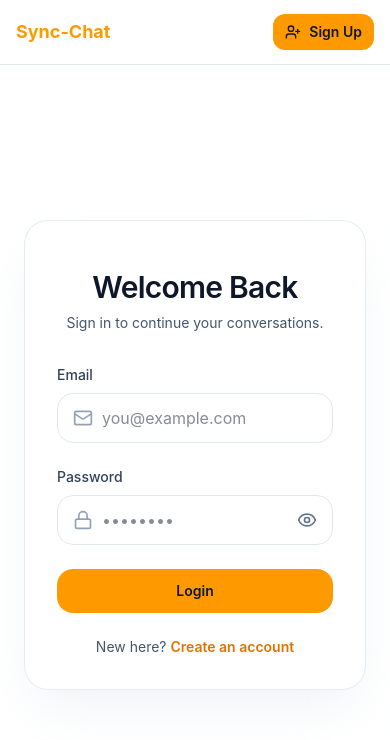
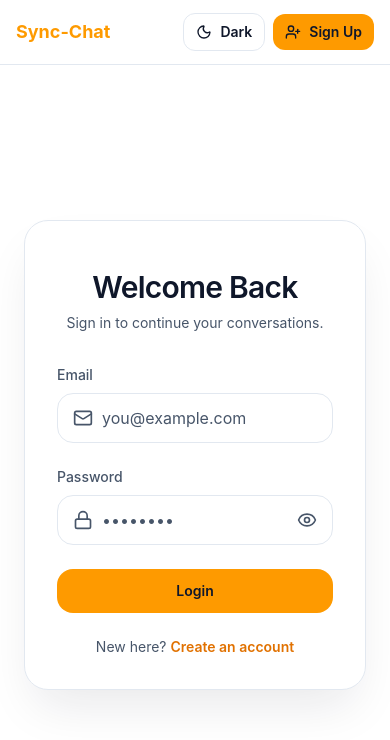
Before and after one commit to Rudrasharma214/Sync-Chat, a React (Vite) app in the folder frontend/: page /login in a window 390 px wide. Shown: the top 740 px of the page. Built offline with nearby package versions, Linux system fonts and the light colour scheme; no server answers.

Commit message:
feat: implement theme context and apply theming across components

```diff
--- a/frontend/src/App.jsx
+++ b/frontend/src/App.jsx
@@ -9,6 +9,7 @@ import { Loader } from "lucide-react";
 
 import { Toaster } from "react-hot-toast";
 import { AuthProvider, useAuth } from "./context/AuthContext";
+import { ThemeProvider } from "./context/ThemeContext";
 
 //-----------------------------------------------
 
@@ -23,8 +24,8 @@ const AppContent = () => {
 
   if (isCheckingAuth) {
     return (
-      <div className="flex items-center justify-center h-screen">
-        <Loader className="size-10 animate-spin" />
+      <div className="theme-bg theme-text flex h-screen items-center justify-center">
+        <Loader className="size-10 animate-spin text-amber-500" />
       </div>
     );
   }
@@ -39,9 +40,11 @@ const AppContent = () => {
 
 const App = () => {
   return (
-    <AuthProvider>
-      <AppContent />
-    </AuthProvider>
+    <ThemeProvider>
+      <AuthProvider>
+        <AppContent />
+      </AuthProvider>
+    </ThemeProvider>
   );
 };
 
--- a/frontend/src/components/AuthImagePattern.jsx
+++ b/frontend/src/components/AuthImagePattern.jsx
@@ -1,7 +1,21 @@
 import React from "react";
+import { useTheme } from "../context/ThemeContext";
 
 const AuthImagePattern = ({ title, subtitle }) => {
-  const shapes = [
+  const { isDarkMode } = useTheme();
+  const shapes = isDarkMode
+    ? [
+      "rounded-xl bg-amber-400/30",
+      "rounded-full bg-amber-500/28",
+      "rotate-12 rounded-md bg-orange-300/24",
+      "rounded-3xl scale-110 bg-slate-600/38",
+      "rotate-3 rounded-xl scale-90 bg-amber-500/24",
+      "rounded-full rotate-45 bg-slate-500/32",
+      "rounded-full -rotate-12 bg-amber-300/26",
+      "rounded-2xl -rotate-6 bg-slate-700/42",
+      "rounded-md scale-105 bg-orange-200/20",
+    ]
+    : [
       "rounded-xl bg-amber-400/60",
       "rounded-full bg-amber-500/45",
       "rotate-12 rounded-md bg-orange-300/60",
@@ -14,7 +28,8 @@ const AuthImagePattern = ({ title, subtitle }) => {
     ];
 
   return (
-    <div className="relative hidden items-center justify-center overflow-hidden bg-white lg:flex">
+    <div className="theme-bg relative hidden items-center justify-center overflow-hidden lg:flex">
+      <div className="pointer-events-none absolute inset-0 bg-[radial-gradient(circle_at_top,_rgba(245,158,11,0.14),_transparent_55%)]" />
       <div className="relative w-full max-w-md px-8 text-center lg:px-10">
         <div className="grid grid-cols-3 gap-4 mb-8">
           {[...Array(9)].map((_, i) => (
@@ -25,8 +40,8 @@ const AuthImagePattern = ({ title, subtitle }) => {
           ))}
         </div>
 
-        <h2 className="mb-3 text-4xl font-bold text-slate-900 drop-shadow-sm">{title}</h2>
-        <p className="text-base text-slate-700">{subtitle}</p>
+        <h2 className="theme-text mb-3 text-4xl font-bold drop-shadow-sm">{title}</h2>
+        <p className="theme-muted text-base">{subtitle}</p>
       </div>
     </div>
   );
--- a/frontend/src/components/Navbar.jsx
+++ b/frontend/src/components/Navbar.jsx
@@ -1,12 +1,14 @@
 import React from "react";
 import { Link, useLocation, useNavigate } from "react-router-dom";
-import { LogOut, LogIn, MessageSquare, UserPlus } from "lucide-react";
+import { LogOut, LogIn, Moon, Sun, UserPlus } from "lucide-react";
 import { useAuth } from "../context/AuthContext";
+import { useTheme } from "../context/ThemeContext";
 
 const Navbar = () => {
   const navigate = useNavigate();
   const location = useLocation();
   const { authUser, logout } = useAuth();
+  const { isDarkMode, toggleTheme } = useTheme();
 
   const handleLogout = async () => {
     const result = await logout();
@@ -17,16 +19,27 @@ const Navbar = () => {
 
   const isLoginPage = location.pathname === "/login";
   const isSignupPage = location.pathname === "/signup";
+  const headerBgClass = isDarkMode ? "bg-black/95" : "bg-white/95";
 
   return (
-    <header className="sticky top-0 z-40 border-b border-slate-200 bg-white/90 backdrop-blur">
+    <header className={`theme-border sticky top-0 z-40 border-b backdrop-blur ${headerBgClass}`}>
       <div className="mx-auto flex h-16 w-full max-w-7xl items-center justify-between px-4 sm:px-6 lg:px-8">
         <Link to="/" className="flex items-center gap-2.5 transition hover:opacity-80">
-
           <h1 className="text-lg font-bold text-amber-500">Sync-Chat</h1>
         </Link>
 
         <div className="flex items-center gap-2">
+          <button
+            type="button"
+            className="theme-border theme-text inline-flex items-center gap-2 rounded-xl border px-3 py-2 text-sm font-semibold transition hover:border-amber-500/70 hover:text-amber-500"
+            onClick={toggleTheme}
+            aria-label="Toggle theme"
+            title={isDarkMode ? "Switch to light theme" : "Switch to dark theme"}
+          >
+            {isDarkMode ? <Sun className="h-4 w-4" /> : <Moon className="h-4 w-4" />}
+            <span>{isDarkMode ? "Light" : "Dark"}</span>
+          </button>
+
           {!authUser && !isLoginPage && (
             <Link
               to="/login"
--- /dev/null
+++ b/frontend/src/context/ThemeContext.jsx
@@ -0,0 +1,50 @@
+import React, { createContext, useContext, useEffect, useMemo, useState } from "react";
+
+const ThemeContext = createContext(undefined);
+const STORAGE_KEY = "sync-chat-theme";
+
+const getInitialTheme = () => {
+    const savedTheme = localStorage.getItem(STORAGE_KEY);
+
+    if (savedTheme === "dark" || savedTheme === "light") {
+        return savedTheme;
+    }
+
+    return window.matchMedia("(prefers-color-scheme: dark)").matches ? "dark" : "light";
+};
+
+export const ThemeProvider = ({ children }) => {
+    const [theme, setTheme] = useState(getInitialTheme);
+
+    useEffect(() => {
+        document.documentElement.setAttribute("data-theme", theme);
+        document.documentElement.classList.toggle("dark", theme === "dark");
+        localStorage.setItem(STORAGE_KEY, theme);
+    }, [theme]);
+
+    const toggleTheme = () => {
+        setTheme((prevTheme) => (prevTheme === "light" ? "dark" : "light"));
+    };
+
+    const value = useMemo(
+        () => ({
+            theme,
+            isDarkMode: theme === "dark",
+            setTheme,
+            toggleTheme,
+        }),
+        [theme]
+    );
+
+    return <ThemeContext.Provider value={value}>{children}</ThemeContext.Provider>;
+};
+
+export const useTheme = () => {
+    const context = useContext(ThemeContext);
+
+    if (!context) {
+        throw new Error("useTheme must be used within a ThemeProvider");
+    }
+
+    return context;
+};
--- a/frontend/src/index.css
+++ b/frontend/src/index.css
@@ -1 +1,64 @@
 @import "tailwindcss";
+
+:root {
+    --bg: #ffffff;
+    --surface: #ffffff;
+    --surface-soft: #f1f5f9;
+    --border: #e2e8f0;
+    --text: #0f172a;
+    --muted: #475569;
+    --input: #ffffff;
+    color-scheme: light;
+}
+
+:root[data-theme="dark"] {
+    --bg: #000000;
+    --surface: #111827;
+    --surface-soft: #0f172a;
+    --border: #1f2937;
+    --text: #e5e7eb;
+    --muted: #94a3b8;
+    --input: #0f172a;
+    color-scheme: dark;
+}
+
+body {
+    min-height: 100vh;
+    background-color: var(--bg);
+    color: var(--text);
+    transition: background-color 0.3s ease, color 0.3s ease;
+}
+
+.theme-bg {
+    background-color: var(--bg);
+}
+
+.theme-surface {
+    background-color: var(--surface);
+}
+
+.theme-surface-soft {
+    background-color: var(--surface-soft);
+}
+
+.theme-border {
+    border-color: var(--border);
+}
+
+.theme-text {
+    color: var(--text);
+}
+
+.theme-muted {
+    color: var(--muted);
+}
+
+.theme-input {
+    background-color: var(--input);
+    border-color: var(--border);
+    color: var(--text);
+}
+
+.theme-input::placeholder {
+    color: var(--muted);
+}
--- a/frontend/src/pages/Login.jsx
+++ b/frontend/src/pages/Login.jsx
@@ -4,7 +4,7 @@ import AuthImagePattern from "../components/AuthImagePattern";
 import Navbar from "../components/Navbar";
 import { Link, useNavigate } from "react-router-dom";
 import toast from "react-hot-toast";
-import { Eye, EyeOff, Loader2, Lock, Mail, MessageSquare } from "lucide-react";
+import { Eye, EyeOff, Loader2, Lock, Mail } from "lucide-react";
 
 const Login = () => {
   const [showPassword, setShowPassword] = useState(false);
@@ -27,26 +27,26 @@ const Login = () => {
   };
 
   return (
-    <div className="min-h-screen bg-white">
+    <div className="theme-bg min-h-screen">
       <Navbar />
       <div className="grid min-h-[calc(100vh-4rem)] w-full lg:grid-cols-2">
         <div className="relative flex items-center justify-center px-6 py-16 sm:px-10 lg:px-14">
-          <div className="relative w-full max-w-md rounded-3xl border border-slate-200/80 bg-white/90 p-8 shadow-2xl shadow-slate-300/30 backdrop-blur sm:p-10">
+          <div className="theme-border theme-surface relative w-full max-w-md rounded-3xl border p-8 shadow-2xl shadow-slate-900/10 backdrop-blur sm:p-10">
             <div className="mb-8 text-center ">
-              <h1 className="mt-4 text-3xl font-semibold tracking-tight text-slate-900">Welcome Back</h1>
-              <p className="mt-2 text-sm text-slate-600">Sign in to continue your conversations.</p>
+              <h1 className="theme-text mt-4 text-3xl font-semibold tracking-tight">Welcome Back</h1>
+              <p className="theme-muted mt-2 text-sm">Sign in to continue your conversations.</p>
             </div>
 
             <form onSubmit={handleSubmit} className="space-y-6">
               <div>
-                <label className="mb-2 block text-sm font-medium text-slate-700">Email</label>
+                <label className="theme-muted mb-2 block text-sm font-medium">Email</label>
                 <div className="relative">
                   <div className="pointer-events-none absolute inset-y-0 left-0 flex items-center pl-4">
-                    <Mail className="h-5 w-5 text-slate-400" />
+                    <Mail className="theme-muted h-5 w-5" />
                   </div>
                   <input
                     type="email"
-                    className="w-full rounded-2xl border border-slate-200 bg-white px-4 py-3 pl-11 text-slate-900 outline-none transition focus:border-amber-500 focus:ring-4 focus:ring-amber-100"
+                    className="theme-input w-full rounded-2xl border px-4 py-3 pl-11 outline-none transition focus:border-amber-500 focus:ring-4 focus:ring-amber-100"
                     placeholder="you@example.com"
                     value={formData.email}
                     onChange={(e) => setFormData({ ...formData, email: e.target.value })}
@@ -56,14 +56,14 @@ const Login = () => {
               </div>
 
               <div>
-                <label className="mb-2 block text-sm font-medium text-slate-700">Password</label>
+                <label className="theme-muted mb-2 block text-sm font-medium">Password</label>
                 <div className="relative">
                   <div className="pointer-events-none absolute inset-y-0 left-0 flex items-center pl-4">
-                    <Lock className="h-5 w-5 text-slate-400" />
+                    <Lock className="theme-muted h-5 w-5" />
                   </div>
                   <input
                     type={showPassword ? "text" : "password"}
-                    className="w-full rounded-2xl border border-slate-200 bg-white px-4 py-3 pl-11 pr-11 text-slate-900 outline-none transition focus:border-amber-500 focus:ring-4 focus:ring-amber-100"
+                    className="theme-input w-full rounded-2xl border px-4 py-3 pl-11 pr-11 outline-none transition focus:border-amber-500 focus:ring-4 focus:ring-amber-100"
                     placeholder="••••••••"
                     value={formData.password}
                     onChange={(e) => setFormData({ ...formData, password: e.target.value })}
@@ -71,7 +71,7 @@ const Login = () => {
                   />
                   <button
                     type="button"
-                    className="absolute inset-y-0 right-0 flex items-center pr-4 text-slate-500 transition hover:text-slate-700"
+                    className="theme-muted absolute inset-y-0 right-0 flex items-center pr-4 transition hover:text-amber-500"
                     onClick={() => setShowPassword(!showPassword)}
                     tabIndex={-1}
                   >
@@ -95,7 +95,7 @@ const Login = () => {
                 )}
               </button>
 
-              <p className="text-center text-sm text-slate-600">
+              <p className="theme-muted text-center text-sm">
                 New here?{" "}
                 <Link to="/signup" className="font-semibold text-amber-600 hover:text-amber-700">
                   Create an account
```
Also changed, not shown: frontend/src/pages/Signup.jsx (+15 -15 lines), frontend/src/pages/Welcome.jsx (+24 -24 lines). Lines whose indentation alone changed are shown as unchanged.
